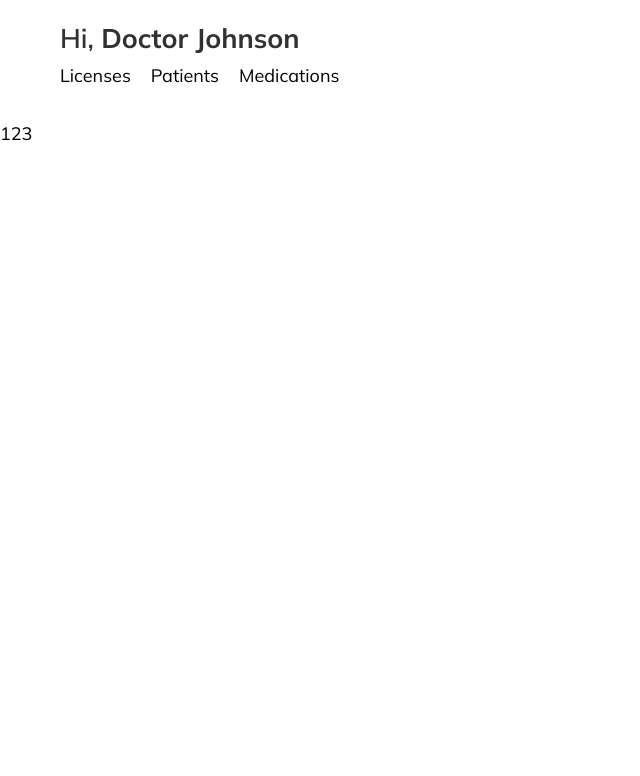
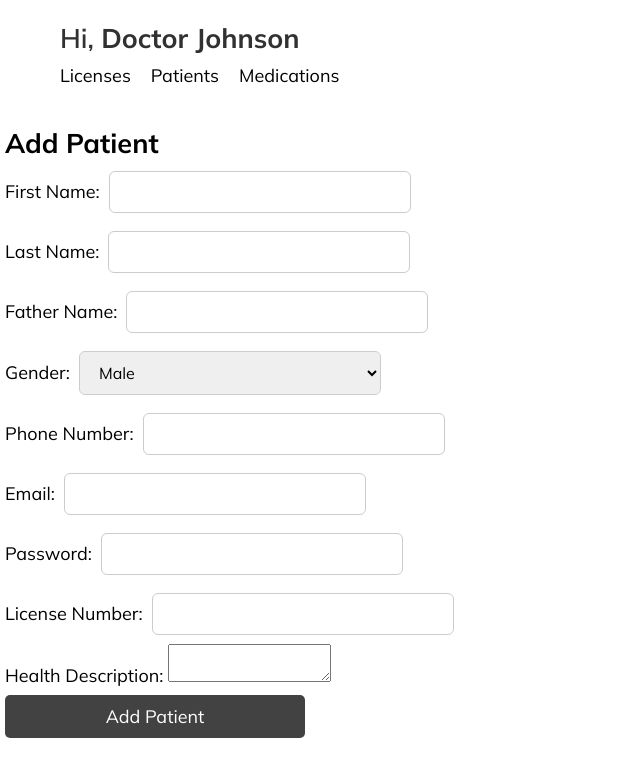
Before and after one commit to spoolae/cannabis-license-app, a React (Create React App) app in the folder client/: page /medic/profile in a window 1280 px wide. Shown: the top 776 px of the page, without its empty margins (0-640 px from the left). Built offline with nearby package versions, Linux system fonts and the light colour scheme.

Commit message:
Added Patients Logic (+ some changes)

```diff
--- a/client/src/App.scss
+++ b/client/src/App.scss
@@ -4,6 +4,7 @@
 @import "../styles/HeaderStyles.scss";
 @import "../styles/LicensesScreenStyles.scss";
 @import "../styles/MedicationsScreenStyles.scss";
+@import "../styles/PatientsScreenStyles.scss";
 
 * {
   font-family: "Mulish", sans-serif;
--- a/client/src/components/AddMedicationCard.jsx
+++ b/client/src/components/AddMedicationCard.jsx
@@ -40,12 +40,12 @@ export const AddMedicationCard = () => {
   };
 
   const handleAddMedication = () => {
-    const defaultImageUrl = localFile; // Set the default image URL
+    const defaultImageUrl = localFile;
 
     const medicationData = {
       name: name,
       vendor_code: vendorCode,
-      image_url: selectedFile || defaultImageUrl, // Use selectedFile if available, otherwise use defaultImageUrl
+      image_url: selectedFile || defaultImageUrl,
     };
 
     dispatch(addMedication(medicationData));
--- /dev/null
+++ b/client/src/components/AddPatientCard.jsx
@@ -0,0 +1,104 @@
+import React, { useState } from "react";
+import { useDispatch } from "react-redux";
+import { addPatient } from "../redux/patientsSlice";
+
+export const AddPatientCard = () => {
+  const dispatch = useDispatch();
+
+  const [patientData, setPatientData] = useState({
+    first_name: "",
+    last_name: "",
+    father_name: "",
+    gender: "",
+    phone_number: "",
+    email: "",
+    password: "",
+    license_number: "",
+    health_description: "",
+  });
+
+  const handleInputChange = (e) => {
+    const { name, value } = e.target;
+    setPatientData((prevData) => ({
+      ...prevData,
+      [name]: value,
+    }));
+  };
+
+  const handleAddPatient = () => {
+    dispatch(addPatient(patientData));
+    setPatientData({
+      first_name: "",
+      last_name: "",
+      father_name: "",
+      gender: "",
+      phone_number: "",
+      email: "",
+      password: "",
+      license_number: "",
+      health_description: "",
+    });
+  };
+
+  return (
+    <div className="add-patient-card">
+      <div className="top">
+        <h2>Add New Patient</h2>
+      </div>
+      <div className="bottom">
+        <form>
+          <div>
+            <p>Gender and Name</p>
+            <div className="row">
+              {/* Here should be gender switch icon*/}
+              <input
+                type="text"
+                name="last_name"
+                value={patientData.last_name}
+                onChange={handleInputChange}
+              />
+            </div>
+            <div className="row">
+              <input
+                type="text"
+                name="first_name"
+                value={patientData.first_name}
+                onChange={handleInputChange}
+              />
+              <input
+                type="text"
+                name="father_name"
+                value={patientData.father_name}
+                onChange={handleInputChange}
+              />
+            </div>
+            <p>Health Description</p>
+            <textarea
+              name="health_description"
+              value={patientData.health_description}
+              onChange={handleInputChange}
+            />
+          </div>
+          <div>
+            <p>Registration</p>
+            <input
+              type="email"
+              name="email"
+              value={patientData.email}
+              onChange={handleInputChange}
+            />
+            <input
+              type="password"
+              name="password"
+              value={patientData.password}
+              onChange={handleInputChange}
+            />
+          </div>
+          <button type="button" onClick={handleAddPatient}>
+            Add Patient
+          </button>
+        </form>
+      </div>
+    </div>
+  );
+};
--- /dev/null
+++ b/client/src/redux/patientsSlice.js
@@ -0,0 +1,85 @@
+import { createSlice } from "@reduxjs/toolkit";
+import axios from "axios";
+
+const initialState = {
+  patients: [],
+  error: null,
+};
+
+export const fetchPatients = () => async (dispatch) => {
+  try {
+    const response = await axios.get(
+      "http://localhost:5000/patients/get-patients"
+    );
+    dispatch(fetchPatientsSuccess(response.data));
+  } catch (error) {
+    dispatch(fetchPatientsFailure(error.message));
+  }
+};
+
+export const addPatient = (patientData) => async (dispatch) => {
+  try {
+    const response = await axios.post(
+      "http://localhost:5000/patients/add-patient",
+      patientData
+    );
+    dispatch(addPatientSuccess(response.data));
+
+    dispatch(fetchPatients());
+  } catch (error) {
+    dispatch(addPatientFailure(error.message));
+  }
+};
+
+export const deletePatient = (userId) => async (dispatch) => {
+  try {
+    await axios.delete(
+      `http://localhost:5000/patients/delete-patient/${userId}`
+    );
+    dispatch(deletePatientSuccess(userId));
+  } catch (error) {
+    dispatch(deletePatientFailure(error.message));
+  }
+};
+
+export const patientsSlice = createSlice({
+  name: "patients",
+  initialState,
+  reducers: {
+    fetchPatientsSuccess: (state, action) => {
+      state.patients = action.payload;
+      state.error = null;
+    },
+    fetchPatientsFailure: (state, action) => {
+      state.patients = [];
+      state.error = action.payload;
+    },
+    addPatientSuccess: (state, action) => {
+      state.patients.push(action.payload);
+      state.error = null;
+    },
+    addPatientFailure: (state, action) => {
+      state.error = action.payload;
+    },
+    deletePatientSuccess: (state, action) => {
+      state.patients = state.patients.filter(
+        (patient) => patient.user_id !== action.payload
+      );
+      state.error = null;
+    },
+    deletePatientFailure: (state, action) => {
+      state.error = action.payload;
+    },
+  },
+});
+
+export const {
+  fetchPatientsSuccess,
+  fetchPatientsFailure,
+  addPatientSuccess,
+  addPatientFailure,
+  deletePatientSuccess,
+  deletePatientFailure,
+} = patientsSlice.actions;
+
+export default patientsSlice.reducer;
--- a/client/src/redux/store.js
+++ b/client/src/redux/store.js
@@ -4,6 +4,7 @@ import storage from "redux-persist/lib/storage";
 import authReducer from "./authSlice";
 import licensesReducer from "./licensesSlice";
 import medicationsReducer from "./medicationsSlice";
+import patientsReducer from "./patientsSlice";
 
 const persistConfig = {
   key: "root",
@@ -17,6 +18,7 @@ const store = configureStore({
     auth: persistedAuthReducer,
     licenses: licensesReducer,
     medications: medicationsReducer,
+    patients: patientsReducer,
   },
   middleware: (getDefaultMiddleware) =>
     getDefaultMiddleware({
--- a/client/src/screens/medicScreens/MedicProfileScreen.jsx
+++ b/client/src/screens/medicScreens/MedicProfileScreen.jsx
@@ -1,11 +1,139 @@
-import React from "react";
+import React, { useState } from "react";
+import { useDispatch } from "react-redux";
+import { addPatient } from "../../redux/patientsSlice";
 import { MedicHeader } from "../../components/MedicHeader";
 
 export const MedicProfileScreen = () => {
+  const dispatch = useDispatch();
+
+  const [patientData, setPatientData] = useState({
+    first_name: "",
+    last_name: "",
+    father_name: "",
+    gender: "",
+    phone_number: "",
+    email: "",
+    password: "",
+    license_number: "",
+    health_description: "",
+  });
+
+  const handleInputChange = (e) => {
+    const { name, value } = e.target;
+    setPatientData((prevData) => ({
+      ...prevData,
+      [name]: value,
+    }));
+  };
+
+  const handleAddPatient = () => {
+    dispatch(addPatient(patientData));
+    setPatientData({
+      first_name: "",
+      last_name: "",
+      father_name: "",
+      gender: "",
+      phone_number: "",
+      email: "",
+      password: "",
+      license_number: "",
+      health_description: "",
+    });
+  };
+
   return (
     <div className="home-screen">
       <MedicHeader />
-      <div className="home-screen-content">123</div>
+      <div className="home-screen-content">
+        <h2>Add Patient</h2>
+        <form>
+          <div>
+            <label>First Name:</label>
+            <input
+              type="text"
+              name="first_name"
+              value={patientData.first_name}
+              onChange={handleInputChange}
+            />
+          </div>
+          <div>
+            <label>Last Name:</label>
+            <input
+              type="text"
+              name="last_name"
+              value={patientData.last_name}
+              onChange={handleInputChange}
+            />
+          </div>
+          <div>
+            <label>Father Name:</label>
+            <input
+              type="text"
+              name="father_name"
+              value={patientData.father_name}
+              onChange={handleInputChange}
+            />
+          </div>
+          <div>
+            <label>Gender:</label>
+            <select
+              name="gender"
+              value={patientData.gender}
+              onChange={handleInputChange}
+            >
+              <option value="male">Male</option>
+              <option value="female">Female</option>
+            </select>
+          </div>
+          <div>
+            <label>Phone Number:</label>
+            <input
+              type="text"
+              name="phone_number"
+              value={patientData.phone_number}
+              onChange={handleInputChange}
+            />
+          </div>
+          <div>
+            <label>Email:</label>
+            <input
+              type="email"
+              name="email"
+              value={patientData.email}
+              onChange={handleInputChange}
+            />
+          </div>
+          <div>
+            <label>Password:</label>
+            <input
+              type="password"
+              name="password"
+              value={patientData.password}
+              onChange={handleInputChange}
+            />
+          </div>
+          <div>
+            <label>License Number:</label>
+            <input
+              type="text"
+              name="license_number"
+              value={patientData.license_number}
+              onChange={handleInputChange}
+            />
+          </div>
+          <div>
+            <label>Health Description:</label>
+            <textarea
+              name="health_description"
+              value={patientData.health_description}
+              onChange={handleInputChange}
+            />
+          </div>
+          <button type="button" onClick={handleAddPatient}>
+            Add Patient
+          </button>
+        </form>
+      </div>
     </div>
   );
 };
--- /dev/null
+++ b/client/styles/PatientsScreenStyles.scss
@@ -0,0 +1,13 @@
+.patients-screen {
+  .patients-screen-content {
+    display: flex;
+    align-items: flex-start;
+    padding: 0 60px;
+  }
+
+  .add-patient-card-container {
+    display: flex;
+    justify-content: center;
+    align-items: center;
+  }
+}
```
Also changed, not shown: client/src/screens/medicScreens/MedicPatiensScreen.jsx (+7 -2 lines), client/styles/MedicationsScreenStyles.scss (+3 -8 lines), 1 other file (tests, documents, lock files or other folders).
